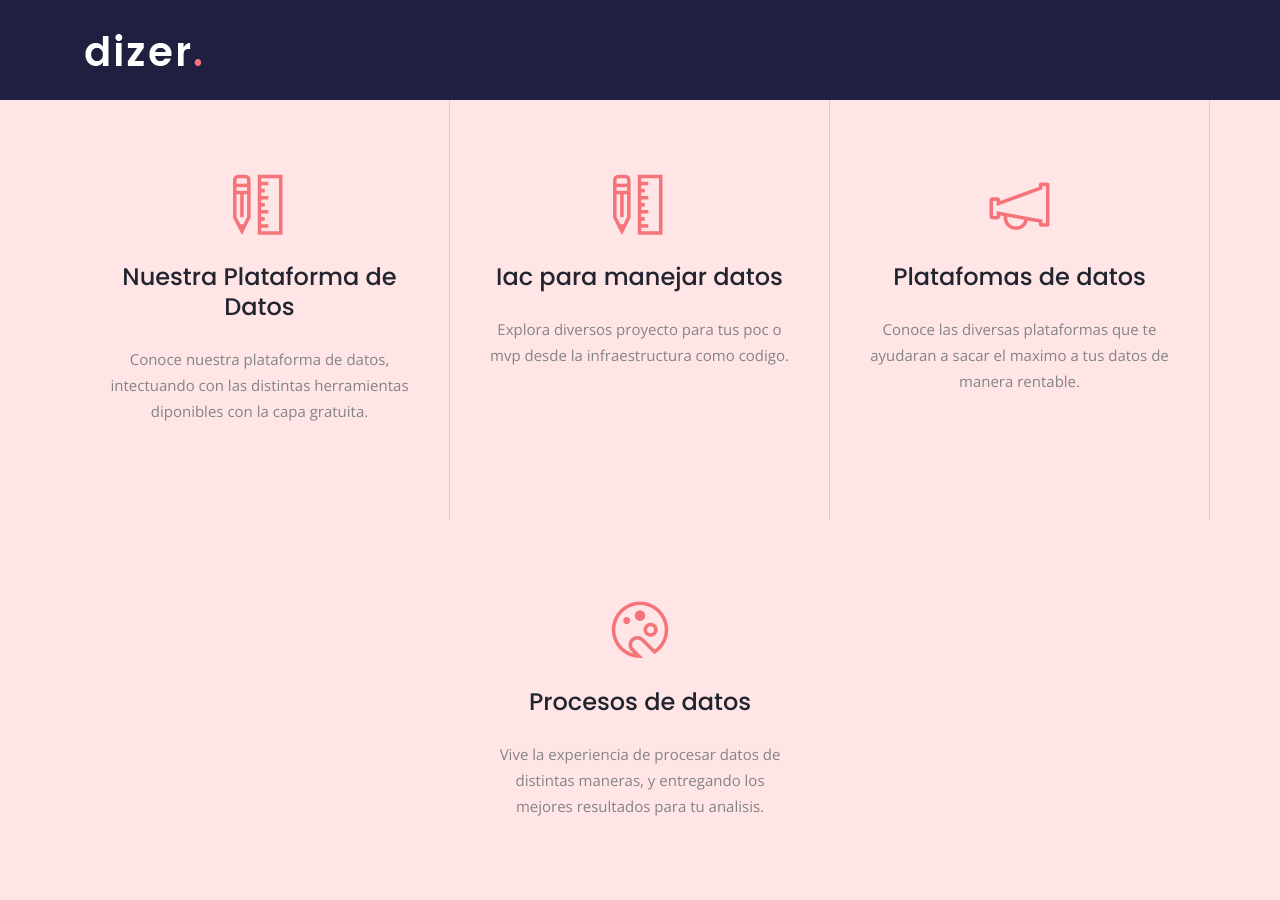
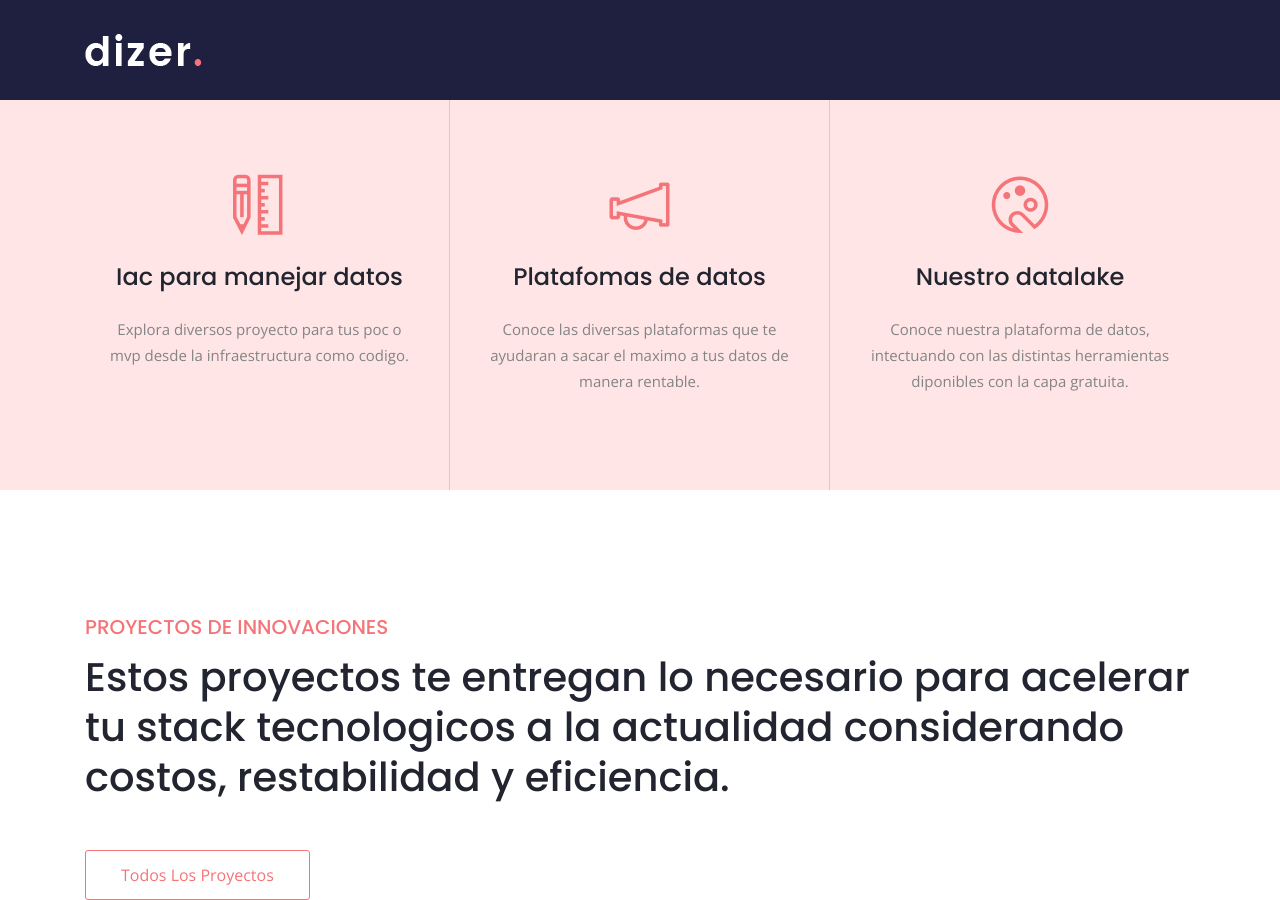
Before and after one commit to armandoytriago/aj2, a Jekyll site: the page built from index.html, in a window 1280 px wide and 900 px high, scrolled down 1041 px. Built offline with Jekyll 4.4.1, drawn with Linux system fonts in a browser that asks for light colours.

Commit message:
Update homepage_1.yml

```diff
--- a/_data/homepage_1.yml
+++ b/_data/homepage_1.yml
@@ -12,10 +12,6 @@ hero_area:
 
 ########################### Service ##############################
 services:
-- title : "Nuestra Plataforma de Datos"
-  icon : "ti-ruler-pencil"
-  content : "Conoce nuestra plataforma de datos, intectuando con las distintas herramientas diponibles con la capa gratuita."
-
 - title : "Iac para manejar datos"
   icon : "ti-ruler-pencil"
   content : "Explora diversos proyecto para tus poc o mvp desde la infraestructura como codigo."
@@ -24,9 +20,9 @@ services:
   icon : "ti-announcement"
   content : "Conoce las diversas plataformas que te ayudaran a sacar el maximo a tus datos de manera rentable."
 
-- title : "Procesos de datos"
+- title : "Nuestro datalake"
   icon : "ti-palette"
-  content : "Vive la experiencia de procesar datos de distintas maneras, y entregando los mejores resultados para tu analisis."
+  content : "Conoce nuestra plataforma de datos, intectuando con las distintas herramientas diponibles con la capa gratuita."
 
 
 ########################### Testimonial ###########################
```
